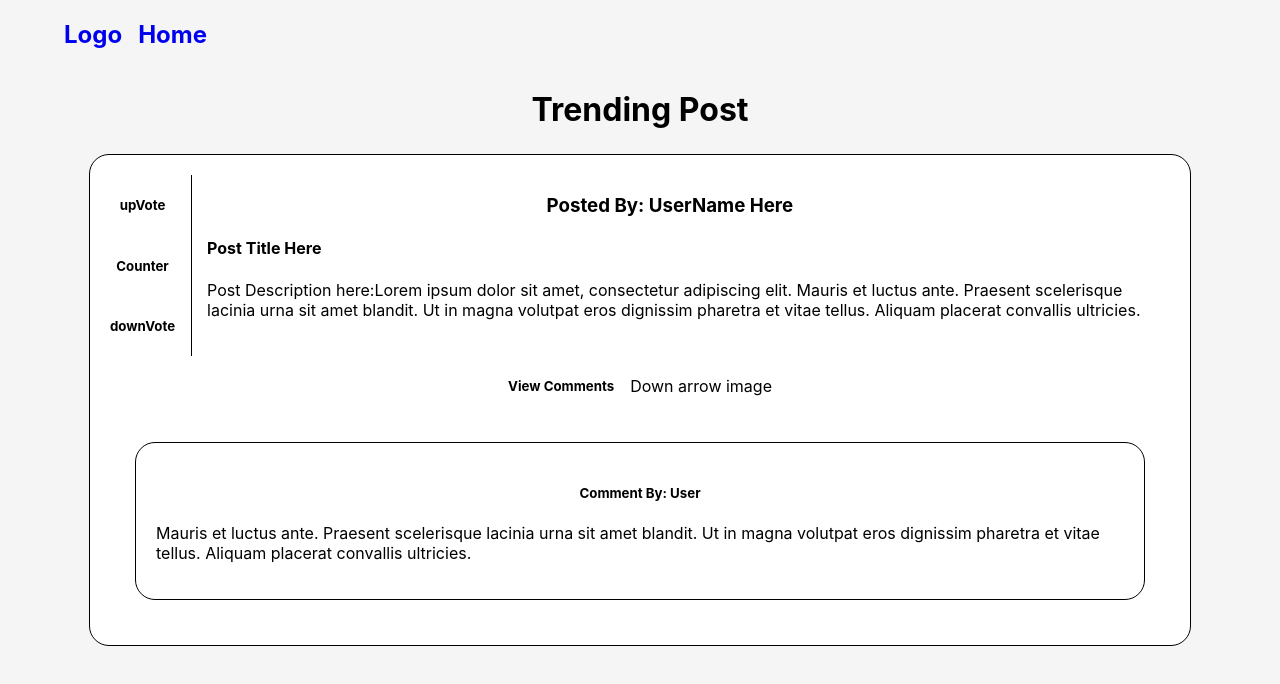
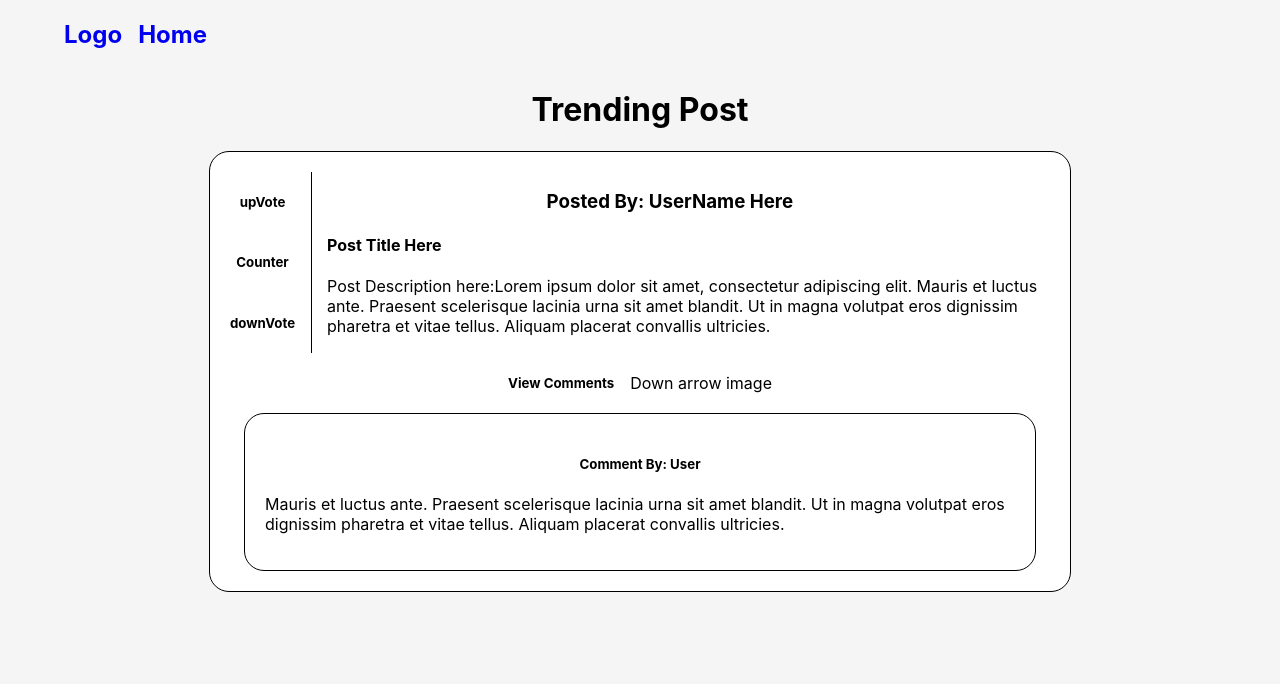
Before and after one commit to Gerardo-S/climate-issues, a React (Create React App) app in the folder client/: page /all-issues-page in a window 1280 px wide. Both pictures are taken after a click on the element "Down arrow image". Shown: the top 684 px of the page. Built offline with nearby package versions, Linux system fonts and the light colour scheme.

Commit message:
fix styling issues with ccards

```diff
--- a/client/src/components/ClimateIssue.js
+++ b/client/src/components/ClimateIssue.js
@@ -30,7 +30,7 @@ function ClimateIssue({
           </p>
         </div>
       </section>
-      <div>
+      <div className="commentsContainer">
         <div className="commentsTitle">
           <h5>View Comments</h5>
           <div id="downVoteArrow" onClick={handleToggleComments}>
--- a/client/src/components/CommentCard.js
+++ b/client/src/components/CommentCard.js
@@ -1,16 +1,16 @@
 import React from "react";
-import Card from "./shared/Card";
+import CommentCardContainer from "./shared/CommentCardContainer";
 
 function CommentCard() {
   return (
-    <Card>
+    <CommentCardContainer>
       <h5>Comment By: User</h5>
       <p>
         Mauris et luctus ante. Praesent scelerisque lacinia urna sit amet
         blandit. Ut in magna volutpat eros dignissim pharetra et vitae tellus.
         Aliquam placerat convallis ultricies.
       </p>
-    </Card>
+    </CommentCardContainer>
   );
 }
 
--- a/client/src/components/component-styles/shared.css
+++ b/client/src/components/component-styles/shared.css
@@ -3,8 +3,9 @@
   border-radius: 20px;
   padding: 20px;
   border: 1px solid black;
-  margin: 25px;
-  min-width: 400px;
+  margin: auto;
+  width: 50%;
+  min-width: 820px;
 }
 .cardForm {
   background-color: white;
@@ -16,7 +17,14 @@
   justify-content: center;
   width: 400px;
 }
-
+.commentCard {
+  background-color: white;
+  border-radius: 20px;
+  padding: 20px;
+  border: 1px solid black;
+  margin: auto;
+  max-width: 750px;
+}
 .contentContainer {
   background-color: #a5c9ff;
   border-radius: 5px;
@@ -24,7 +32,9 @@
   padding: 5px;
   box-shadow: -3px 5px 5px rgba(0, 0, 0, 0.2);
 }
-
+.commentsContainer {
+  margin: auto;
+}
 .climateIssueContainer {
   display: flex;
 }
@@ -151,7 +161,6 @@ textarea,
 select,
 button {
   font-size: x-large;
-  /* width: 300px; */
   padding: 4px;
 }
 
@@ -208,6 +217,7 @@ input:required:valid {
 
 .navItemsList {
   display: flex;
+  align-items: center;
 }
 
 .navItemsList,
--- /dev/null
+++ b/client/src/components/shared/CommentCardContainer.js
@@ -0,0 +1,7 @@
+import React from "react";
+import "../component-styles/shared.css";
+function CommentCardContainer({ children }) {
+  return <div className="commentCard">{children}</div>;
+}
+
+export default CommentCardContainer;
--- a/client/src/pages/IssuesPage.js
+++ b/client/src/pages/IssuesPage.js
@@ -9,7 +9,7 @@ function Issues() {
   };
 
   return (
-    <div className="homeContainer">
+    <div className="issuesPageContainer">
       <h1>Trending Post</h1>
       <ClimateIssue
         // voteCount,
@@ -20,6 +20,7 @@ function Issues() {
         handleToggleComments={handleToggleComments}
         toggleComments={toggleComments}
       />
+
       <br />
     </div>
   );
--- a/client/src/pages/home-style.css
+++ b/client/src/pages/home-style.css
@@ -1,9 +1,3 @@
-/* .homeContainer {
-  min-width: 1170px;
-  display: flex;
-  justify-content: center;
-} */
-
 .homeButtonContainer {
   display: flex;
   justify-content: center;
```
